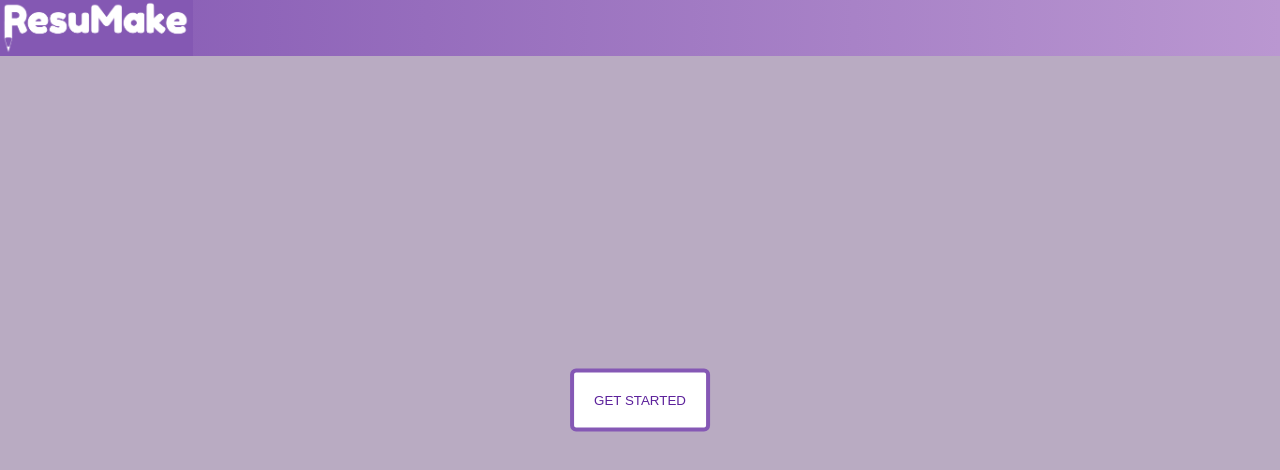
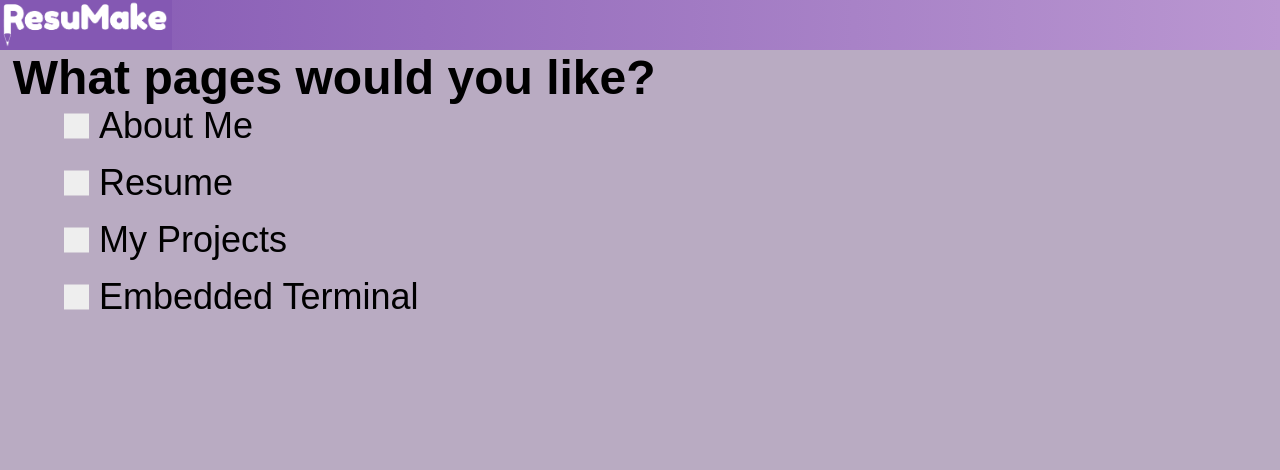
Before and after one commit to kevinb5617/ResuMake, a React (Create React App) app in the folder app/: page /select-pages in a window 1280 px wide. Shown: the top 470 px of the page. Built offline with nearby package versions, Linux system fonts and the light colour scheme.

Commit message:
Create "Select Pages" page (#13)
* Added SelectPages starter code

* Styled checkboxes for adding pages

* Added useState to store page choices

* Fixed linting errors and scrollbar

```diff
--- a/app/package.json
+++ b/app/package.json
@@ -8,6 +8,7 @@
     "@testing-library/user-event": "^12.8.3",
     "react": "^17.0.1",
     "react-dom": "^17.0.1",
+    "react-router-dom": "^5.2.0",
     "react-scripts": "4.0.3",
     "web-vitals": "^1.1.1"
   },
--- a/app/src/App.js
+++ b/app/src/App.js
@@ -1,11 +1,25 @@
 /* eslint-disable react/jsx-filename-extension */
 import './App.css'
-import Layout from './components/Layout/Layout'
+import { BrowserRouter as Router, Route } from 'react-router-dom'
+import Homepage from './components/Homepage/Homepage'
+import Toolbar from './components/Navigation/Toolbar/Toolbar'
+import SelectPages from './components/SelectPages/SelectPages'
 
 const App = () => (
-  <div>
-    <Layout />
-  </div>
+  <>
+    <Toolbar />
+    <Router>
+      <Route
+        path="/"
+        exact
+        component={Homepage}
+      />
+      <Route
+        path="/select-pages"
+        component={SelectPages}
+      />
+    </Router>
+  </>
 )
 
 export default App
--- /dev/null
+++ b/app/src/components/Homepage/Homepage.jsx
@@ -0,0 +1,12 @@
+import { Link } from 'react-router-dom'
+import classes from './Homepage.module.css'
+
+const Homepage = () => (
+  <Link to="select-pages/">
+    <button type="button" className={classes.StartBtn}>
+      get started
+    </button>
+  </Link>
+)
+
+export default Homepage
--- a/app/src/components/Layout/Layout.jsx
+++ /dev/null
@@ -1,17 +0,0 @@
-import classes from './Layout.module.css'
-import Toolbar from '../Navigation/Toolbar/Toolbar'
-
-const Layout = () => {
-  const clicked = () => {
-    // eslint-disable-next-line no-alert
-    alert('clicked')
-  }
-  return (
-    <>
-      <Toolbar />
-      <button type="button" onClick={() => clicked()} className={classes.StartBtn}>get started</button>
-    </>
-  )
-}
-
-export default Layout
--- a/app/src/components/Navigation/Toolbar/Toolbar.module.css
+++ b/app/src/components/Navigation/Toolbar/Toolbar.module.css
@@ -1,5 +1,5 @@
 .Toolbar {
-    height: 56px;
+    height: 50px;
     width: 100%;
     position: fixed;
     top: 0;
--- /dev/null
+++ b/app/src/components/SelectPages/SelectPages.jsx
@@ -0,0 +1,41 @@
+import { useState } from 'react'
+import classes from './SelectPages.module.css'
+
+const SelectPages = () => {
+  const [aboutMe, setAboutMe] = useState(false)
+  const [resume, setResume] = useState(false)
+  const [projects, setProjects] = useState(false)
+  const [terminal, setTerminal] = useState(false)
+
+  return (
+    <>
+      <h2>
+        What pages would you like?
+      </h2>
+      <div className={classes.container}>
+        <label className={classes.pageItem} htmlFor="aboutMe">
+          <input type="checkbox" id="aboutMe" onChange={() => setAboutMe(!aboutMe)} />
+          <span className={classes.checkmark} />
+          <span className={classes.pageLabel}>About Me</span>
+        </label>
+        <label className={classes.pageItem} htmlFor="resume">
+          <input type="checkbox" id="resume" onChange={() => setResume(!resume)} />
+          <span className={classes.checkmark} />
+          <span className={classes.pageLabel}>Resume</span>
+        </label>
+        <label className={classes.pageItem} htmlFor="projects">
+          <input type="checkbox" id="projects" onChange={() => setProjects(!projects)} />
+          <span className={classes.checkmark} />
+          <span className={classes.pageLabel}>My Projects</span>
+        </label>
+        <label className={classes.pageItem} htmlFor="terminal">
+          <input type="checkbox" id="terminal" onChange={() => setTerminal(!terminal)} />
+          <span className={classes.checkmark} />
+          <span className={classes.pageLabel}>Embedded Terminal</span>
+        </label>
+      </div>
+    </>
+  )
+}
+
+export default SelectPages
--- /dev/null
+++ b/app/src/components/SelectPages/SelectPages.module.css
@@ -0,0 +1,85 @@
+h2 {
+    text-align: left;
+    position: relative;
+    top: 50px;
+    left: 1%;
+    margin: 0px;
+    font-family: Oswald, sans-serif;
+    font-size: 48px;
+    width: 99%;
+}
+
+.container {
+    position: relative;
+    left: 5%;
+    margin-top: 50px;
+    font-family: Oswald, sans-serif;
+    font-size: 36px;
+    width: 95%;
+}
+
+.pageLabel {
+    display: inline-block;
+}
+
+.pageItem {
+    position: relative;
+    display: block;
+    padding-left: 35px;
+    margin-bottom: 15px;
+    cursor: pointer;
+    -webkit-user-select: none;
+    -moz-user-select: none;
+    -ms-user-select: none;
+    user-select: none;
+    width: -moz-fit-content;
+    width: fit-content;
+}
+
+.pageItem input {
+    position: absolute;
+    opacity: 0;
+    cursor: pointer;
+    height: 0;
+    width: 0;
+}
+
+.pageItem .checkmark {
+    position: absolute;
+    top: 50%;
+    transform: translateY(-50%);
+    left: 0;
+    height: 25px;
+    width: 25px;
+    background-color: #eee;
+}
+
+.pageItem:hover input ~ .checkmark {
+    background-color: #ccc;
+}
+
+.pageItem input:checked ~ .checkmark {
+    background-color: #2196F3;
+}
+
+.checkmark:after {
+    content: "";
+    position: absolute;
+    display: none;
+}
+
+.pageItem input:checked ~ .checkmark:after {
+    display: block;
+}
+
+.pageItem .checkmark:after {
+    left: 9px;
+    top: 5px;
+    width: 5px;
+    height: 10px;
+    border: solid white;
+    border-width: 0 3px 3px 0;
+    -webkit-transform: rotate(45deg);
+    -ms-transform: rotate(45deg);
+    transform: rotate(45deg);
+}
```
Also changed, not shown: app/src/components/Homepage/Homepage.module.css (renamed from app/src/components/Layout/Layout.module.css), 1 other file (tests, documents, lock files or other folders).
